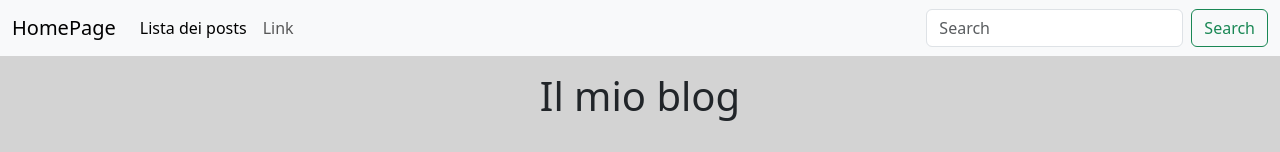
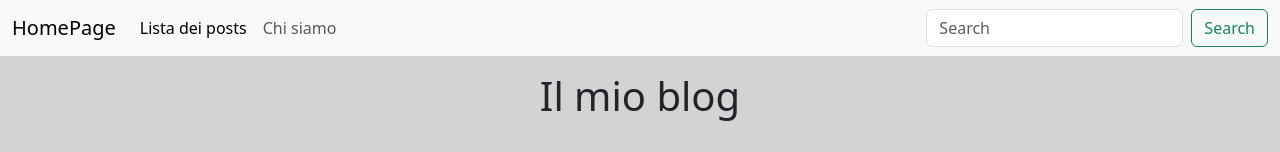
Before and after one commit to DavidIncarbone/react-router, a React (Vite) app: page / in a window 1280 px wide. Shown: the top 152 px of the page. Built offline with nearby package versions, Linux system fonts and the light colour scheme.

Commit message:
Add about link on navbar

```diff
--- a/src/components/Navbar.jsx
+++ b/src/components/Navbar.jsx
@@ -12,10 +12,10 @@ export default function Navbar() {
                     <ul className="navbar-nav me-auto mb-2 mb-lg-0">
                         <li className="nav-item">
                             <NavLink to="/posts" className="nav-link active" aria-current="page">Lista dei posts</NavLink>
-
                         </li>
                         <li className="nav-item">
-                            <a className="nav-link" href="#">Link</a>
+                            <NavLink to="about" className="nav-link">Chi siamo</NavLink>
+
                         </li>
 
                     </ul>
```
